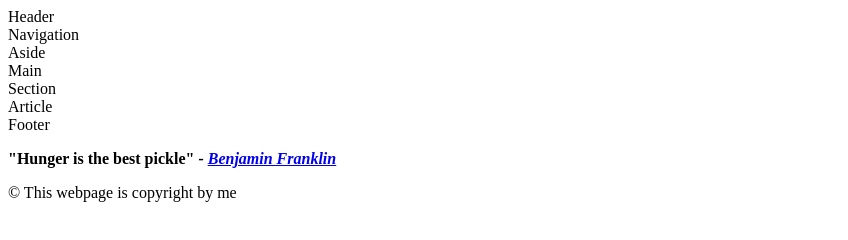
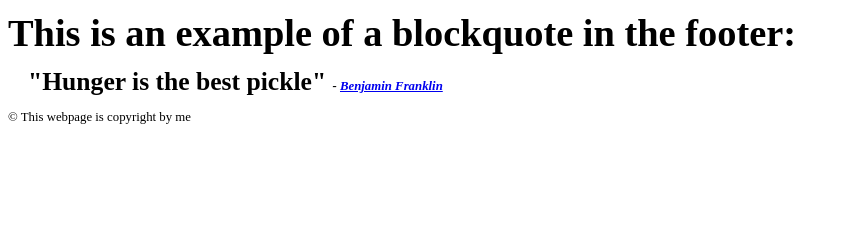
Before and after one commit to Hobomilo/Learning-HTML.github.io, a plain HTML site: page childpages/FooterBlockquoteExample.html in a window 1280 px wide. Shown: the whole page, without its empty margins (0-848 px from the left). Drawn offline with Linux system fonts and the light colour scheme.

Commit message:
wacky stuff

```diff
--- a/childpages/FooterBlockquoteExample.html
+++ b/childpages/FooterBlockquoteExample.html
@@ -24,17 +24,30 @@
         <!-- Already specified in the charset above-->
 
         <noscript>JavaScript is not necessary here</noscript>
+<style>
+    * {
+        box-sizing: border-box;
+        font-size: 1vw;
+    }
+.header {
+    font-size: 3vw;
+}
+.footer {
+    font-size: 2vw;
+    padding: 20px;
+}
+</style>
 
     </head>
 
     <body>
-        <header>Header</header>
-        <nav>Navigation</nav>
-        <aside>Aside</aside>
-        <main>Main</main>
-        <section>Section</section>
-        <article>Article</article>
-        <footer>Footer</footer>
+        <h2><header class="header">This is an example of a blockquote in the footer:</header></h2>
+        <nav></nav>
+        <aside></aside>
+        <main></main>
+        <section></section>
+        <article></article>
+        <footer></footer>
     </body>
 
     <footer>
@@ -42,7 +55,7 @@
             <!-- Date Accessed 20220919 -->
         </blockquote>
         <p>
-            <strong>
+            <strong class="footer">
                 "Hunger is the best pickle"
                <em> - <a href="https://www.brainyquote.com/quotes/benjamin_franklin_109953" target="_blank">
                 Benjamin Franklin</a></em>
```
Also changed, not shown: childpages/HeadingsAndParagraphTags.html (+5 -3 lines), childpages/ImageLesson.html (+13 -8 lines), index.html (+3 -4 lines).
